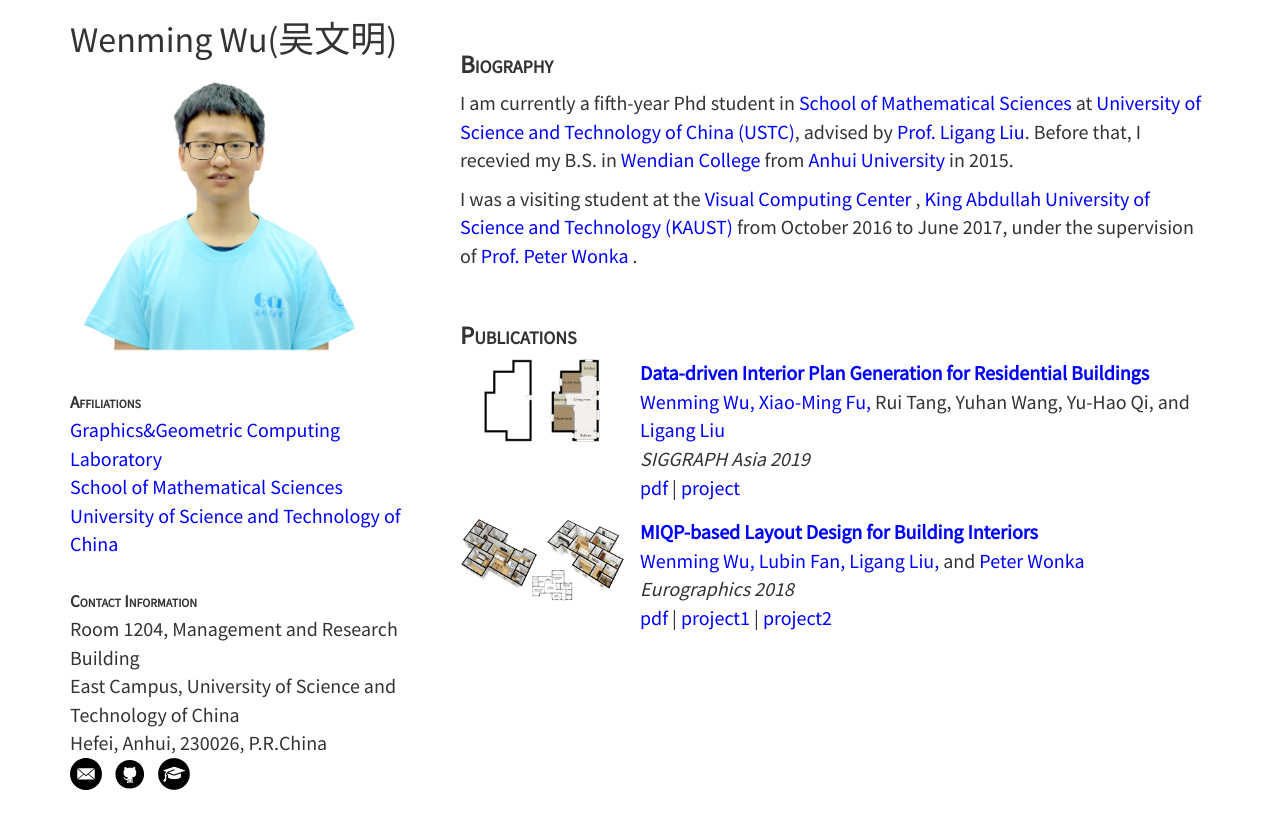
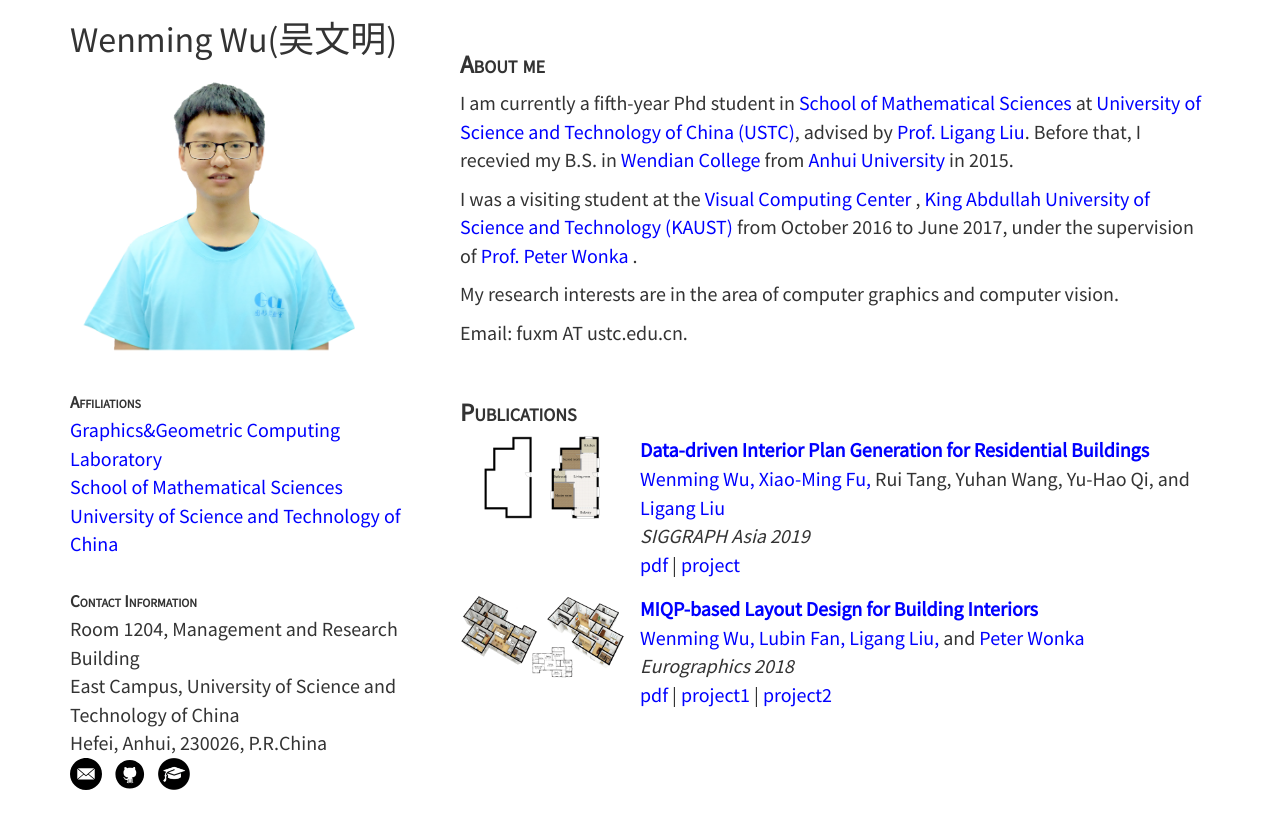
Before and after one commit to wutomwu/wutomwu.github.io, a Jekyll site: the page built from index.html, in a window 1280 px wide. Shown: the top 829 px of the page. Built offline with Jekyll 4.4.1, drawn with Linux system fonts in a browser that asks for light colours.

Commit message:
Update index.html

```diff
--- a/index.html
+++ b/index.html
@@ -4,13 +4,19 @@ layout: default
 
 <div class='mainitem' id='about'>
 <!-- 	<div class='hidden-md hidden-lg mainheader'>About</div> -->
-	<div class='mainheader'>Biography</div>
+	<div class='mainheader'>About me</div>
 
 	<p>
 		I am currently a fifth-year Phd student in <a target='_blank' href='http://math.ustc.edu.cn'>School of Mathematical Sciences</a> at <a target='_blank' href='https://www.ustc.edu.cn'> University of Science and Technology of China (USTC)</a>, advised by <a target='_blank' href='http://staff.ustc.edu.cn/~lgliu/'> Prof. Ligang Liu</a>. Before that, I recevied my B.S. in <a target='_blank' href='http://wendian.ahu.edu.cn/'> Wendian College</a> from <a target='_blank' href='http://www.ahu.edu.cn/'> Anhui University </a> in 2015.
 	</p>
 	<p>
 		I was a visiting student at the <a target='_blank' href='https://vcc.kaust.edu.sa/'> Visual Computing Center </a>, <a target='_blank' href='https://www.kaust.edu.sa/'> King Abdullah University of Science and Technology (KAUST) </a> from October 2016 to June 2017, under the supervision of <a target='_blank' href='http://peterwonka.net/'> Prof. Peter Wonka </a>.
+	</p>
+	<p>
+		My research interests are in the area of computer graphics and computer vision.
+	</p>
+	<p>
+		Email: fuxm AT ustc.edu.cn.
 	</p>
 
 </div>
```
